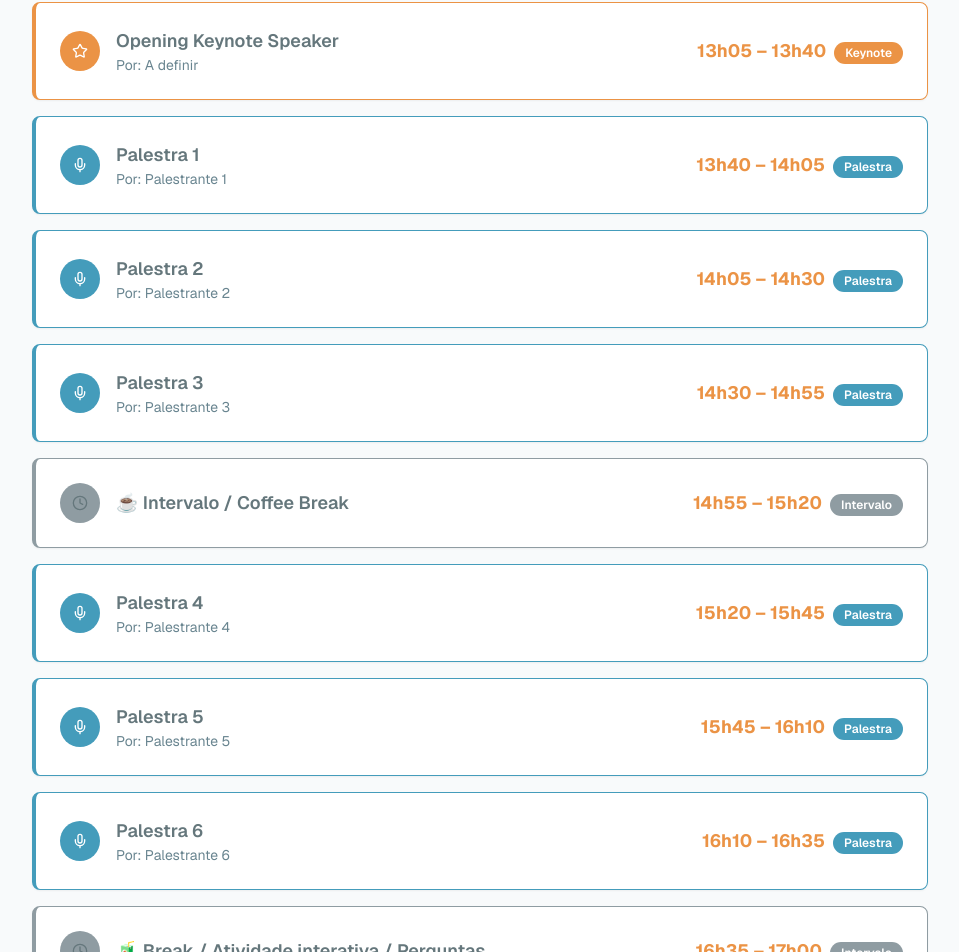
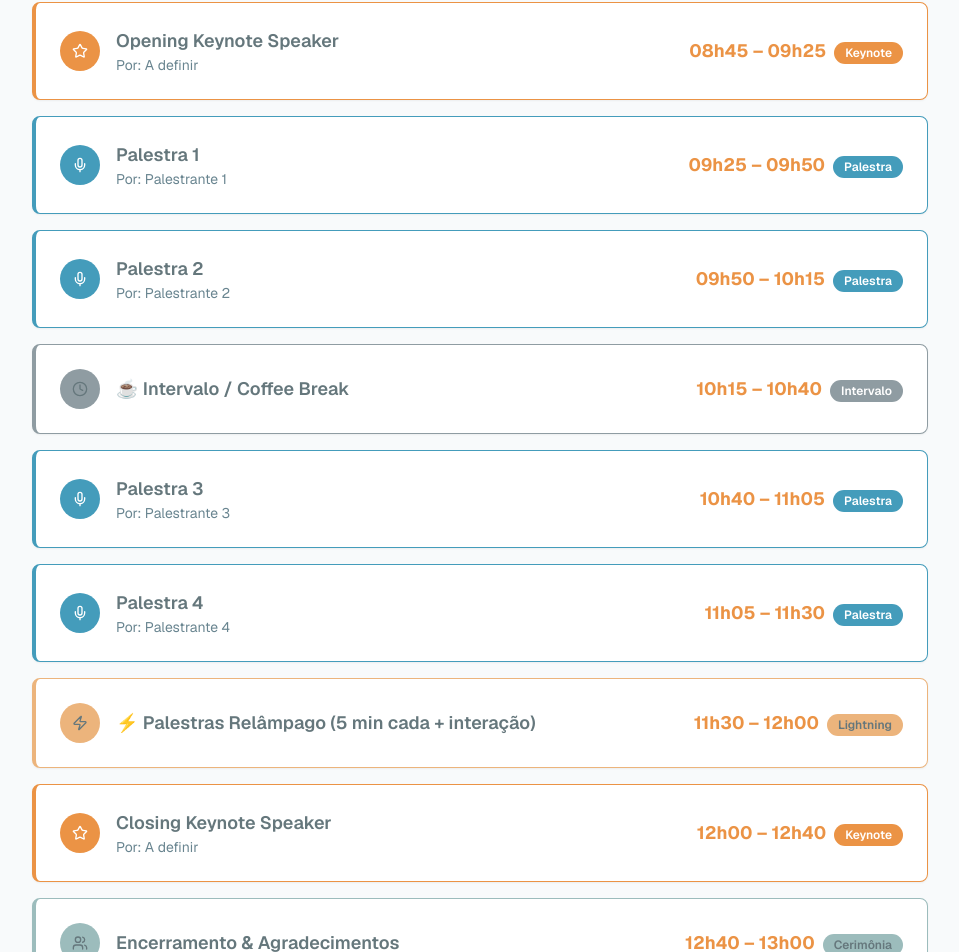
Before and after one commit to acaicomdados/pydata, a Next.js app: page / in a window 1280 px wide. Shown: the part 2275-3227 px from the top of the page, without its empty margins (160-1119 px from the left). Built offline with nearby package versions, Linux system fonts and the light colour scheme.

Commit message:
Atualiza a programação do evento, ajustando horários e títulos das palestras

```diff
--- a/app/page.tsx
+++ b/app/page.tsx
@@ -171,75 +171,58 @@ export default function PyDataParaPage() {
 
 const schedule = [
   {
-    time: "13h00 – 13h05",
+    time: "08h30 – 08h45",
     title: "Boas-vindas, agradecimentos & Abertura oficial",
     type: "ceremony",
   },
   {
-    time: "13h05 – 13h40",
+    time: "08h45 – 09h25",
     title: "Opening Keynote Speaker",
     speaker: "A definir",
     type: "keynote",
   },
   {
-    time: "13h40 – 14h05",
+    time: "09h25 – 09h50",
     title: "Palestra 1",
     speaker: "Palestrante 1",
     type: "talk",
   },
   {
-    time: "14h05 – 14h30",
+    time: "09h50 – 10h15",
     title: "Palestra 2",
     speaker: "Palestrante 2",
     type: "talk",
   },
   {
-    time: "14h30 – 14h55",
+    time: "10h15 – 10h40",
+    title: "☕ Intervalo / Coffee Break",
+    type: "break",
+  },
+  {
+    time: "10h40 – 11h05",
     title: "Palestra 3",
     speaker: "Palestrante 3",
     type: "talk",
   },
   {
-    time: "14h55 – 15h20",
-    title: "☕ Intervalo / Coffee Break",
-    type: "break",
-  },
-  {
-    time: "15h20 – 15h45",
+    time: "11h05 – 11h30",
     title: "Palestra 4",
     speaker: "Palestrante 4",
     type: "talk",
   },
   {
-    time: "15h45 – 16h10",
-    title: "Palestra 5",
-    speaker: "Palestrante 5",
-    type: "talk",
-  },
-  {
-    time: "16h10 – 16h35",
-    title: "Palestra 6",
-    speaker: "Palestrante 6",
-    type: "talk",
-  },
-  {
-    time: "16h35 – 17h00",
-    title: "🧃 Break / Atividade interativa / Perguntas",
-    type: "break",
-  },
-  {
-    time: "17h00 – 17h20",
-    title: "⚡ Palestras Relâmpago (5 min cada)",
+    time: "11h30 – 12h00",
+    title: "⚡ Palestras Relâmpago (5 min cada + interação)",
     type: "lightning",
   },
   {
-    time: "17h20 – 17h55",
+    time: "12h00 – 12h40",
     title: "Closing Keynote Speaker",
     speaker: "A definir",
     type: "keynote",
   },
   {
-    time: "17h55 – 18h00",
+    time: "12h40 – 13h00",
     title: "Encerramento & Agradecimentos",
     type: "ceremony",
   },
```
